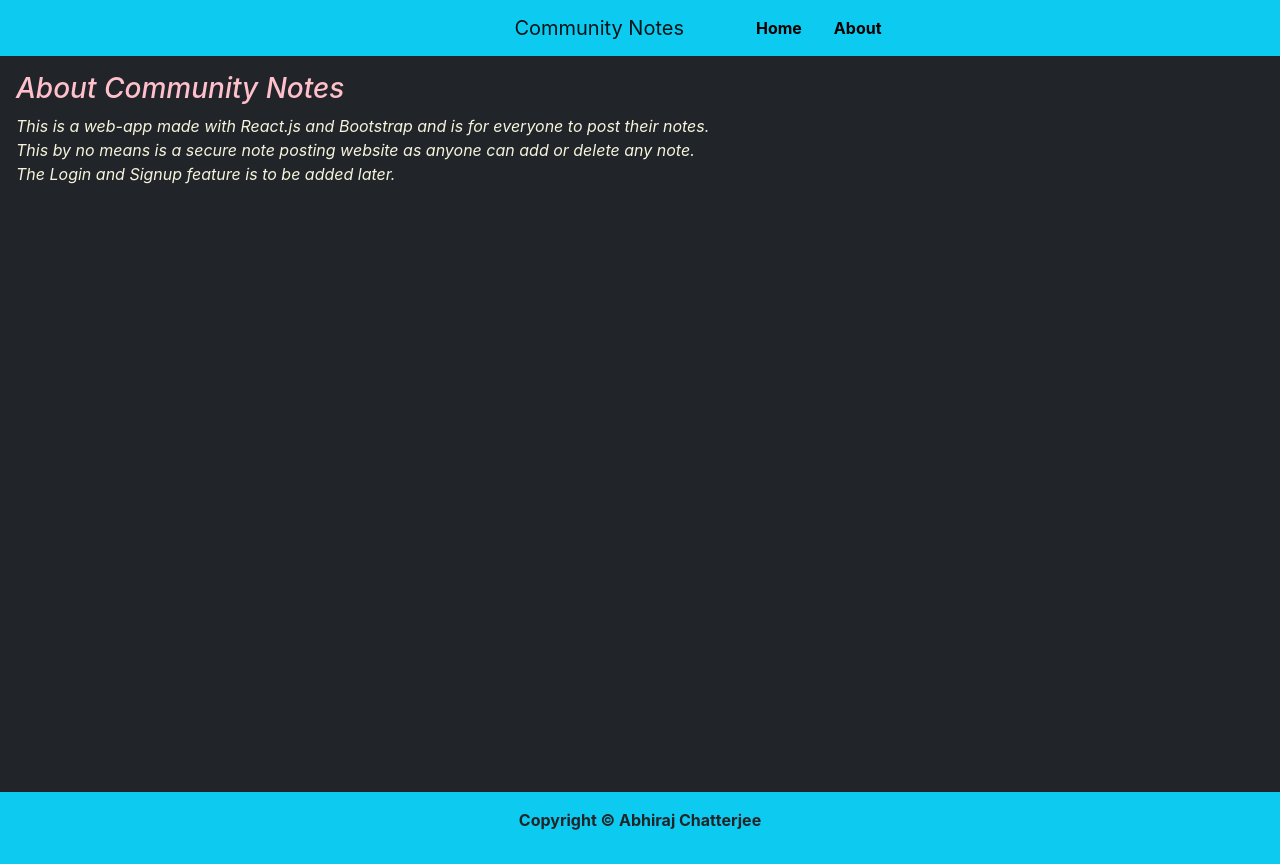
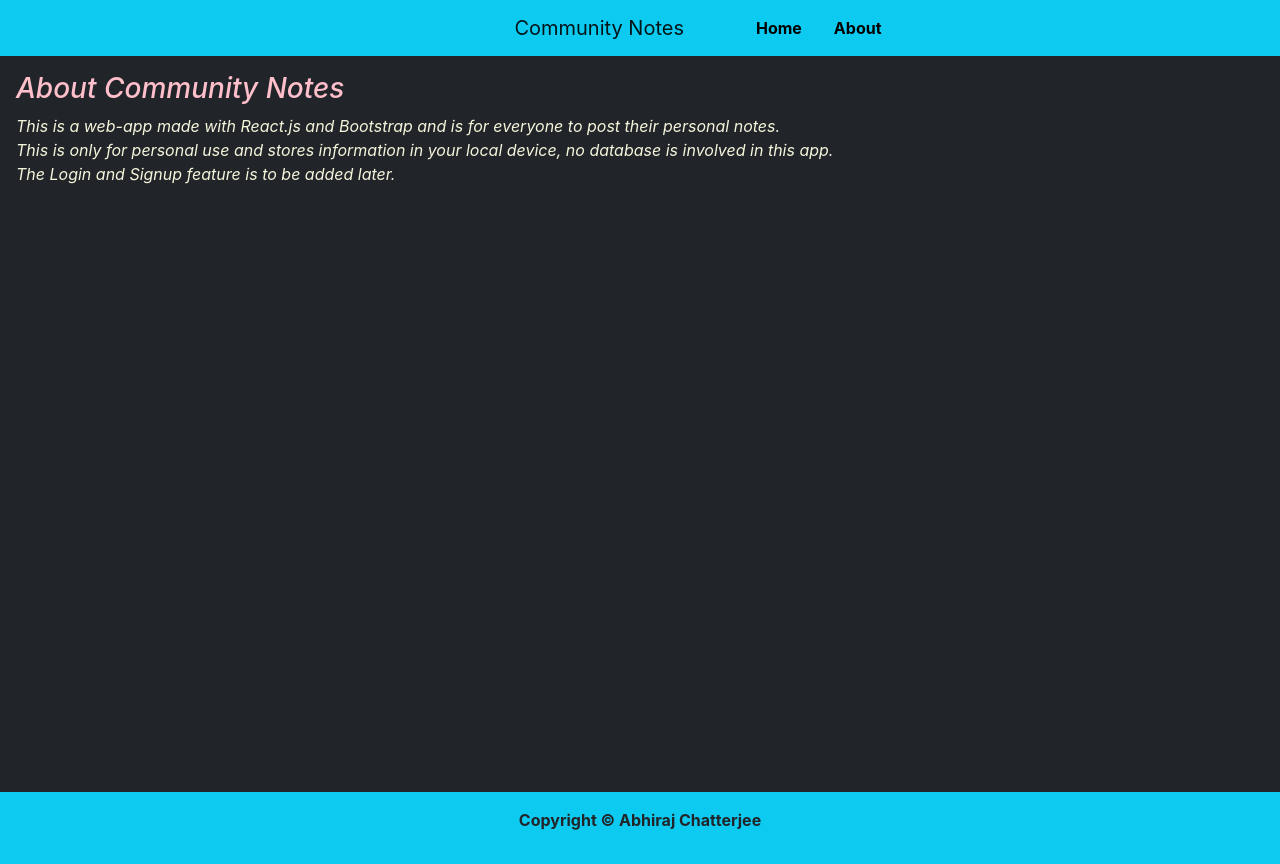
Before and after one commit to Abhiraj3112000/Community-Notes, a React (Create React App) app: page /about in a window 1280 px wide. Built offline with nearby package versions, Linux system fonts and the light colour scheme.

Commit message:
Update About.js

```diff
--- a/src/MyComponents/About.js
+++ b/src/MyComponents/About.js
@@ -5,8 +5,8 @@ export const About = () => {
         <div style={{   minHeight: "90vh",
                         margin: "1rem 0 0 1rem ",}}>
             <h3 style={{color:"pink"}}><i>About Community Notes</i></h3>
-            <p style={{color:"beige"}}><i>This is a web-app made with React.js and Bootstrap and is for everyone to post their notes.
-                <br/>This by no means is a secure note posting website as anyone can add or delete any note.<br/>The Login and Signup feature is to be added later.</i></p>
+            <p style={{color:"beige"}}><i>This is a web-app made with React.js and Bootstrap and is for everyone to post their personal notes.
+                <br/>This is only for personal use and stores information in your local device, no database is involved in this app.<br/>The Login and Signup feature is to be added later.</i></p>
         </div>
     )
 }
```
